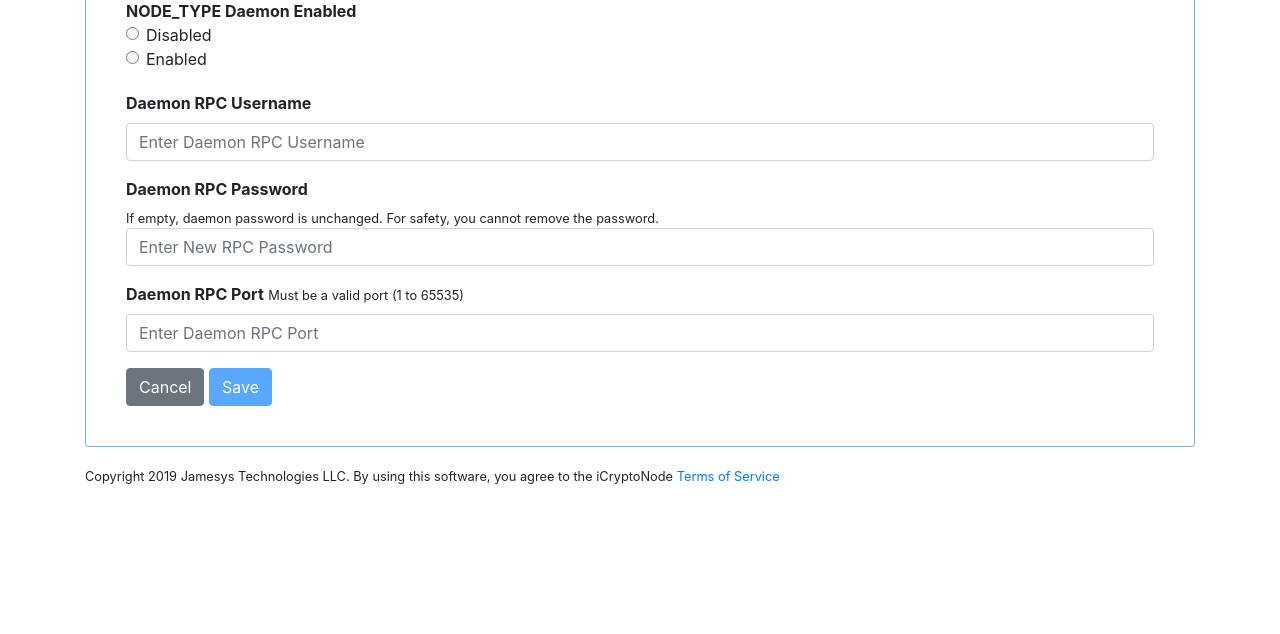
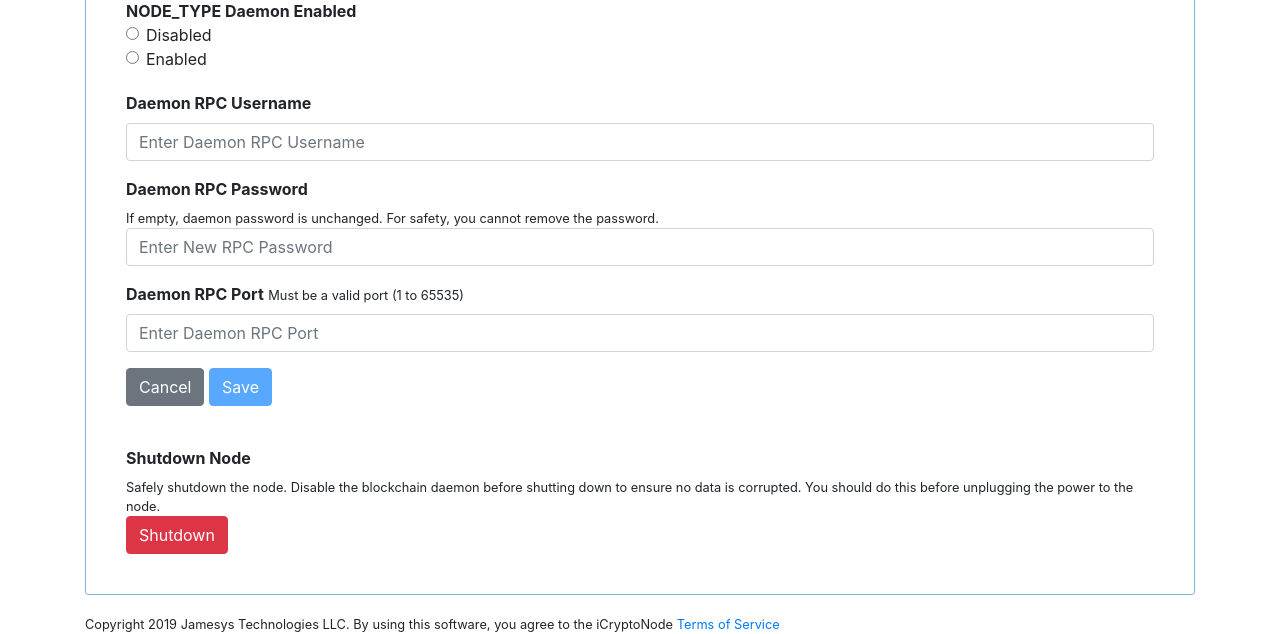
Before and after one commit to seibelj/iCryptoNode, a PHP site: page /views/app.php in a window 1280 px wide. Shown: the part 470-1104 px from the top of the page. Before the commit the page ends 954 px from the top, so only its background shows below. Run offline with PHP 8.4, Linux system fonts and the light colour scheme; some libraries are stand-ins or nearby versions.

Commit message:
Add ability to safely shutdown the raspberry pi without data corruption (#6)

```diff
--- a/icryptonode/bootstrap.php
+++ b/icryptonode/bootstrap.php
@@ -1,6 +1,6 @@
 <?php
 
-define('ICRYPTONODE_VERSION', 5);
+define('ICRYPTONODE_VERSION', 6);
 
 define('DEBUG_ENABLED', true);
 define('APP_ROOT', __DIR__);
--- a/icryptonode/public/js/components/node.js
+++ b/icryptonode/public/js/components/node.js
@@ -3,6 +3,7 @@ VUE_GLOBALS.node = {}
 VUE_GLOBALS.node.data = {
     isActive: true,
     isLoading: false,
+    isShuttingDown: false,
     error: "",
     memoryUsed: 0,
     memoryTotal: 0,
@@ -46,6 +47,12 @@ VUE_GLOBALS.node.computed = {
 
             return true
         }
+    },
+    allowNodeShutdown: function() {
+        return !this.tabs.node.isLoading && !this.tabs.node.isShuttingDown
+    },
+    confirmNodeShutdown: function() {
+        return !this.tabs.node.isLoading && this.tabs.node.isShuttingDown
     },
     daemonRunningString: function() {
         return this.tabs.node.isDaemonRunning ? "Yes" : "No"
@@ -113,5 +120,30 @@ VUE_GLOBALS.node.methods = {
             console.log(error)
             vm.loadNodeInfo()
         })
-    }
+    },
+    startNodeShutdown: function() {
+        let vm = this
+        if (vm.tabs.node.isDaemonRunning) {
+            alert("You must disable the blockchain daemon before shutting down to prevent data corruption.")
+            return
+        }
+        vm.tabs.node.isShuttingDown = true
+    },
+    cancelNodeShutdown: function() {
+        let vm = this
+        vm.tabs.node.isShuttingDown = false
+    },
+    executeNodeShutdown: function() {
+        let vm = this
+        vm.tabs.node.isLoading = true
+        axios.post( API_ROOT + '/node/shutdown', {'execute': true}, {timeout: 5000}).then(response => {
+            console.log(response)
+            alert("The node is shutting down. This website will no longer load. "
+                + "Please unplug power from the node and re-plug power in to restart.")
+        }).catch( error => {
+            console.log(error)
+            alert("The node is shutting down. This website will no longer load. "
+                + "Please unplug power from the node and re-plug power in to restart.")
+        })
+    },
 }
--- a/icryptonode/views/node.php
+++ b/icryptonode/views/node.php
@@ -68,6 +68,15 @@
                 <span v-if="tabs.node.isLoading"><i class="fa fa-spinner fa-spin icn-spinner"></i></span>&nbsp;&nbsp;
                 <span v-if="tabs.node.showSuccess" class="has-success">Saved</span>
                 <span v-if="tabs.node.error" class="has-error">{{ tabs.node.error }}</span>
+                <div class="form-group" style="padding-top: 40px;">
+                    <strong><label for="node-port">Shutdown Node</label></strong><br>
+                    <small>Safely shutdown the node. Disable the blockchain daemon before shutting down to ensure no data is corrupted. You should do this before unplugging the power to the node.</small>
+                    <div>
+                        <button :disabled="!allowNodeShutdown" class="btn btn-danger" v-on:click.prevent="startNodeShutdown">Shutdown</button>&nbsp;&nbsp;
+                        <button v-if="tabs.node.isShuttingDown" :disabled="!confirmNodeShutdown" class="btn btn-secondary" v-on:click.prevent="cancelNodeShutdown">Cancel Shutdown</button>&nbsp;&nbsp;
+                        <button v-if="tabs.node.isShuttingDown" :disabled="!confirmNodeShutdown" class="btn btn-primary" v-on:click.prevent="executeNodeShutdown">Confirm Shutdown</button>
+                    </div>
+                </div>
             </form>
         </div>
     </div>
```
Also changed, not shown: icryptonode/api/Node.php (+13 -0 lines), 1 other file.
